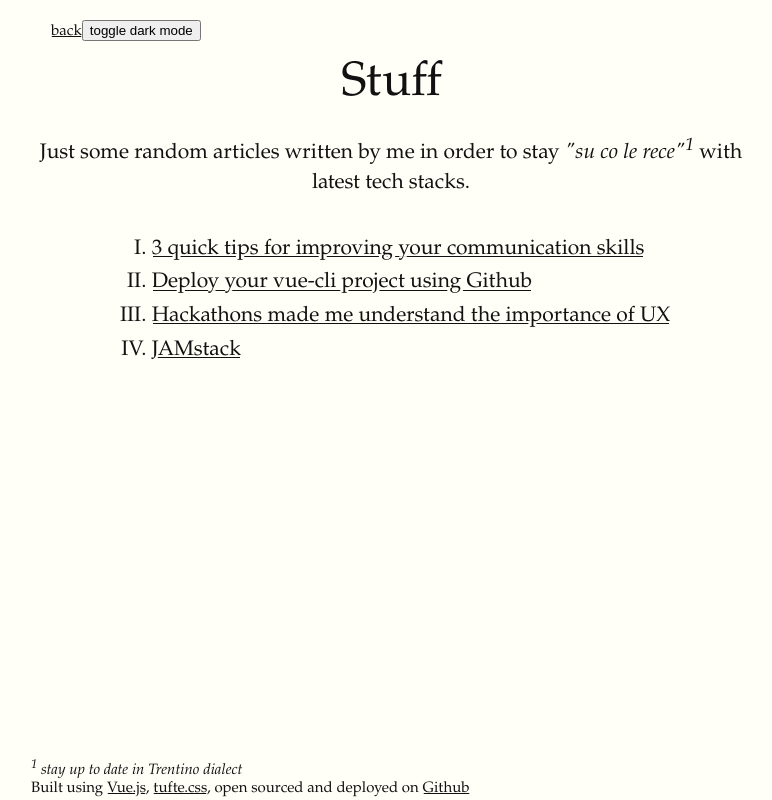
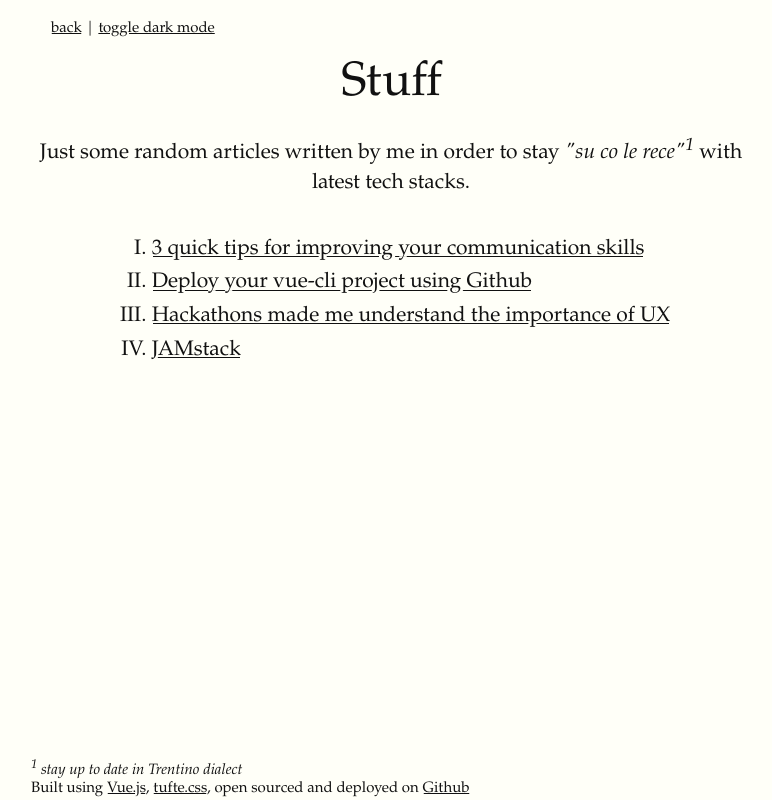
Before and after one commit to asdf1899/stuff, a Vue app: page / in a window 1280 px wide. Shown: the whole page, without its empty margins (249-1021 px from the left). Built offline with nearby package versions, Linux system fonts and the light colour scheme.

Commit message:
Fix dark mode

```diff
--- /dev/null
+++ b/public/css/darktheme.css
@@ -0,0 +1,12 @@
+body, footer, .nav-bar {
+  background-color: #212121!important;
+  background: #212121!important;
+  color: white!important;
+}
+
+h1,h2,h3,h4,h5,h6,p,li,a {
+  color: white!important;
+}
+a:link{
+  text-shadow: none!important;
+}
--- a/src/assets/style.css
+++ b/src/assets/style.css
@@ -32,7 +32,7 @@
 .style-router{
     margin-bottom:60px;
 }
-.style-dark-mode{
-    background: rgb(33, 33, 33)!important;
-    color: white!important;
+.style-link{
+  text-decoration: underline;
+  cursor: pointer;
 }
--- a/src/components/Homepage.vue
+++ b/src/components/Homepage.vue
@@ -9,7 +9,7 @@
         <footer class="footer">
             <i><sup>1</sup> stay up to date in Trentino dialect</i>
             <br>
-            Built using <a href="https://vuejs.org/">Vue.js</a>, <a href="https://edwardtufte.github.io/tufte-css/">tufte.css</a>, open sourced and deployed on <a href="https://github.com/asdf1899/stuff/">Github</a>
+            <span>Built using <a href="https://vuejs.org/">Vue.js</a>, <a href="https://edwardtufte.github.io/tufte-css/">tufte.css</a>, open sourced and deployed on <a href="https://github.com/asdf1899/stuff/">Github</a></span>
         </footer>
     </div>
  </template>
--- a/src/components/NavBar.vue
+++ b/src/components/NavBar.vue
@@ -1,8 +1,8 @@
 <template>
     <div>
         <a v-if="this.isUrl" :href="url">back</a>
-        <router-link v-if="this.isUrl == false" :to="url">back</router-link>
-        <button v-on:click="toggle()">toggle dark mode</button>
+        <router-link v-if="this.isUrl == false" :to="url">back</router-link> |
+        <a class="style-link" v-on:click="toggle()">toggle dark mode</a>
     </div>
 </template>
 
@@ -21,26 +21,30 @@
             }else{
                 this.isUrl = false;
             }
-            console.log(this.isUrl);
-            return this.isUrl;
+            return [this.isUrl];
         },
         methods: {
             toggle(){
-                if (this.darkMode){
-                    this.setLight();
-                }else{
-                    this.setDark();
-                }
+              let darkThemeLinkEl = document.querySelector("#dark-theme-style");
+              if (darkThemeLinkEl){
+                this.setLight();
+              }else{
+                this.setDark();
+              }
             },
             setDark(){
-                this.darkMode = true;
-                console.log("dark");
-                document.querySelector('body').classList.add('style-dark-mode')
+              let darkThemeLinkEl = document.createElement("link");
+              darkThemeLinkEl.setAttribute("rel", "stylesheet");
+              darkThemeLinkEl.setAttribute("href", "/css/darktheme.css");
+              darkThemeLinkEl.setAttribute("id", "dark-theme-style");
+
+              let docHead = document.querySelector("head");
+              docHead.append(darkThemeLinkEl);
             },
             setLight(){
-                this.darkMode = false;
-                console.log("light");
-                document.querySelector('body').classList.remove('style-dark-mode')
+              let darkThemeLinkEl = document.querySelector("#dark-theme-style");
+              let parentNode = darkThemeLinkEl.parentNode;
+              parentNode.removeChild(darkThemeLinkEl);
             }
         }
     }
```
